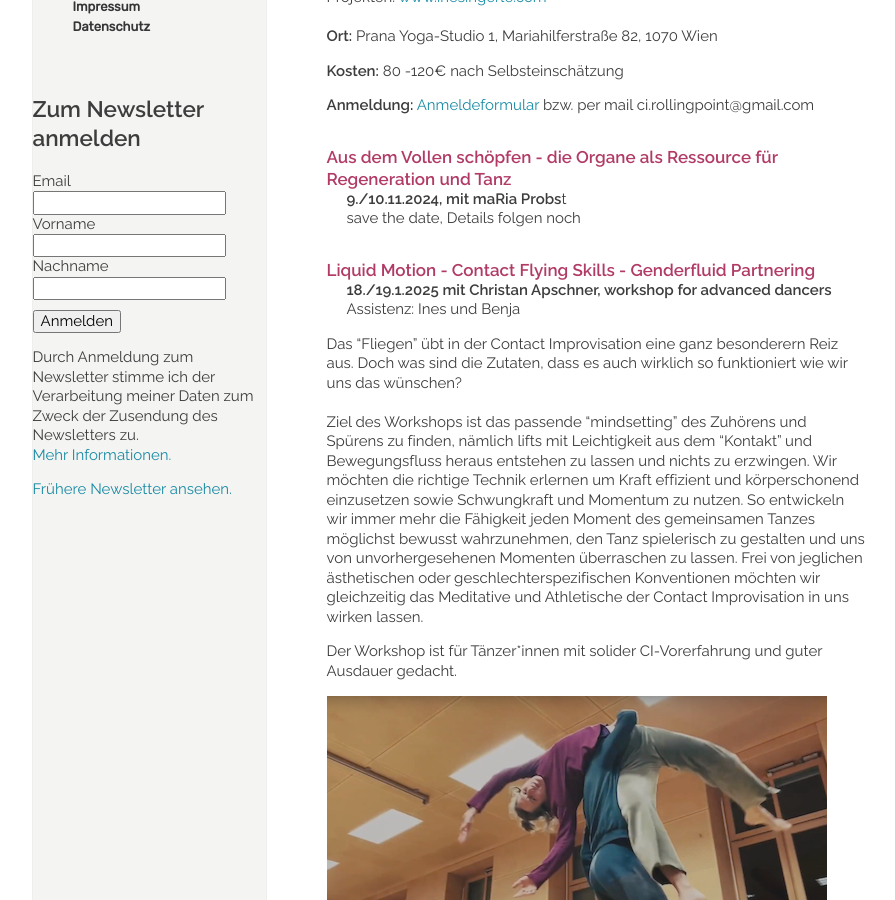
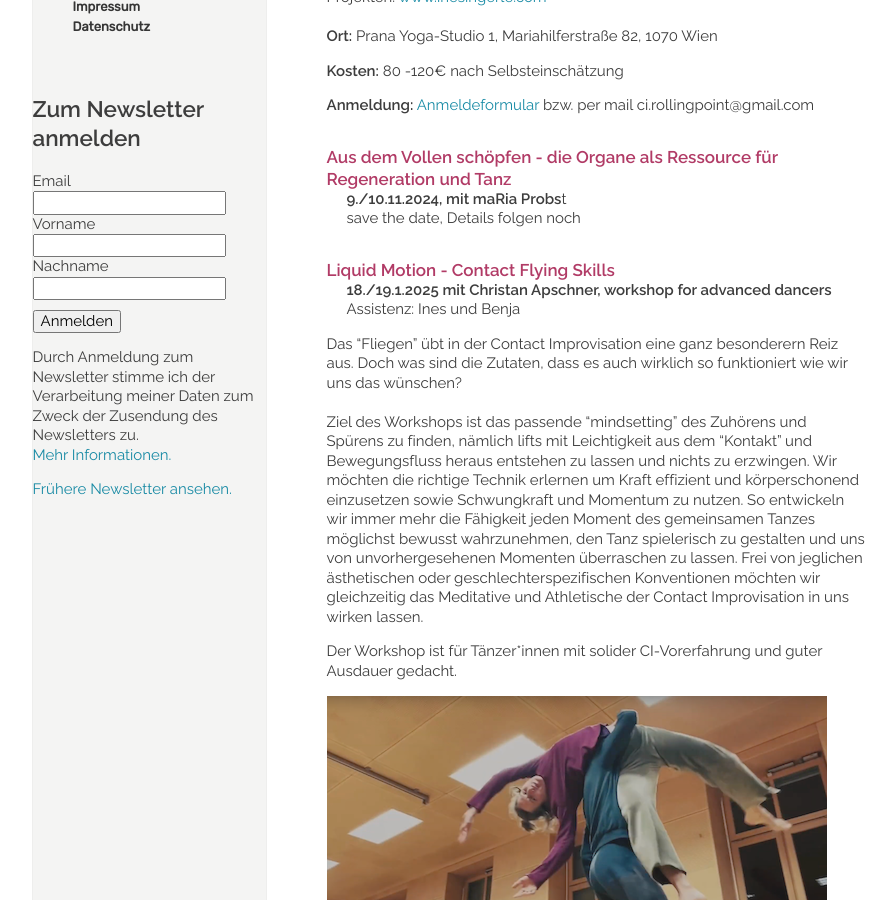
Before and after one commit to manulari/rollingpointat, a Jekyll site: the page built from _pages_de/wsws2024.md, in a window 1280 px wide and 900 px high, scrolled down 936 px. Shown: the whole window, without its empty margins (152-1047 px from the left). Built offline with Jekyll 4.4.1, drawn with Linux system fonts in a browser that asks for light colours; comment, search, counter and statistics services are not loaded.

Commit message:
Update page (de) “wsws2024”

```diff
--- a/_pages_de/wsws2024.md
+++ b/_pages_de/wsws2024.md
@@ -55,7 +55,7 @@ save the date, Details folgen noch
 
 <div class="named-anchor" id="flyingskills"></div>
 
-#### **Liquid Motion - Contact Flying Skills - Genderfluid Partnering**
+#### **Liquid Motion - Contact Flying Skills**
 
 **18./19.1.2025 mit Christan Apschner, workshop for advanced dancers**\
 Assistenz: Ines und Benja
```
